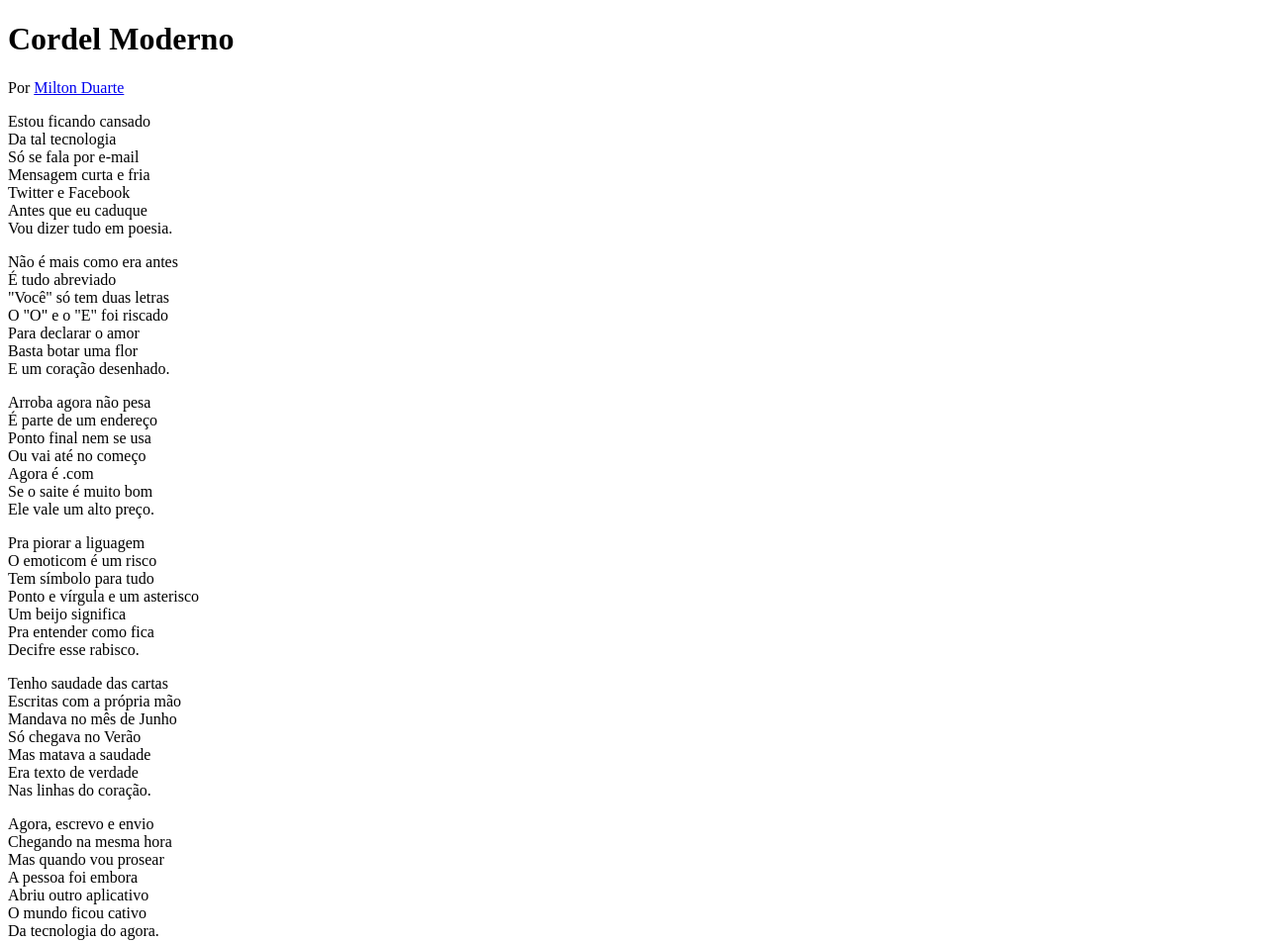
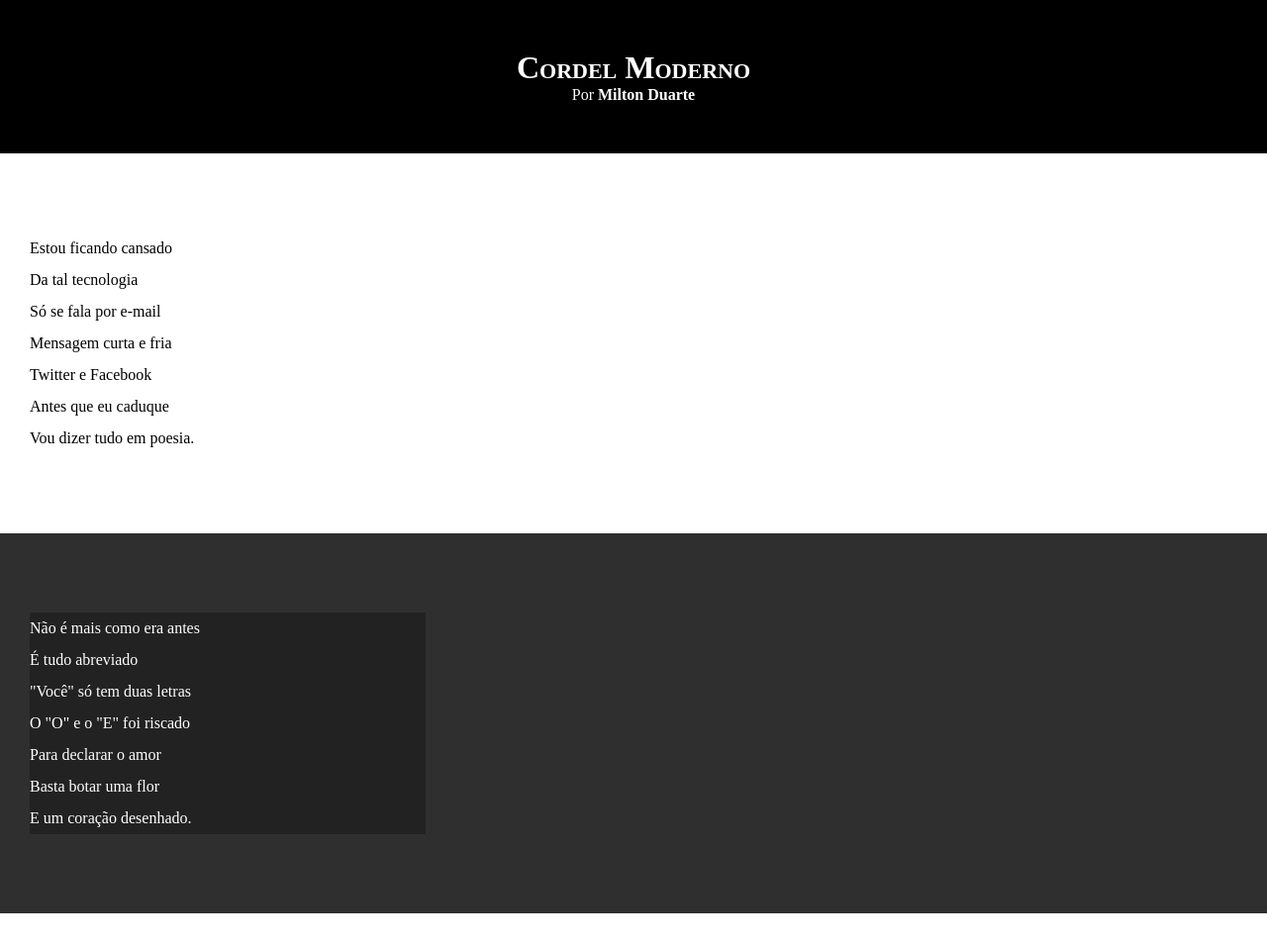
Before and after one commit to victor-appel/html-css, a plain HTML site: page desafios/desafio012/index.html in a window 1280 px wide. Shown: the top 953 px of the page at 99% size. Drawn offline with Linux system fonts and the light colour scheme.

Commit message:
atualizei os estilos

```diff
--- a/desafios/desafio012/estilo/style.css
+++ b/desafios/desafio012/estilo/style.css
@@ -1 +1,65 @@
 @charset "UTF-8";
+
+* {
+    margin: 0px;
+    padding: 0px;
+}
+
+html, body {
+    min-height: 100vh;
+    background-color: darkgray;
+}
+
+header {
+    background-color: black;
+    color: white;
+    text-align: center;
+}
+
+header > h1 {
+    padding-top: 50px;
+    font-variant: small-caps;
+}
+
+header > p {
+    padding-bottom: 50px;
+}
+
+header a, footer a{
+    color: white;
+    text-decoration: none;
+    font-weight: bolder;
+}
+
+header a:hover, footer a:hover{
+    text-decoration: underline;
+}
+
+section {
+    padding-top: 10vh;
+    padding-bottom: 10vh;
+    line-height: 2em;
+    padding-left: 30px;
+}
+
+section.normal {
+    background-color: white;
+    color: black;
+}
+
+section.imagem {
+    background-color: rgb(47, 47, 47);
+    color: white;
+}
+
+section.imagem > p {
+    background-color: rgba(0, 0, 0, 0.278);
+    width: 400px;
+}
+
+footer {
+    background-color: black;
+    color: white;
+    text-align: center;
+    padding: 10px;
+}
--- a/desafios/desafio012/index.html
+++ b/desafios/desafio012/index.html
@@ -12,7 +12,7 @@
         <p>Por <a href="https://www.recantodasletras.com.br/poesias/3186743" target="_blank">Milton Duarte</a></p>
     </header>
 
-    <section>
+    <section class="normal">
         <p>
             Estou ficando cansado <br>
             Da tal tecnologia <br>
@@ -24,7 +24,7 @@
         </p>
     </section>
 
-    <section>
+    <section class="imagem">
         <p>
             Não é mais como era antes <br>
             É tudo abreviado <br>
@@ -36,7 +36,7 @@
         </p>
     </section>
 
-    <section>
+    <section class="normal">
         <p>
             Arroba agora não pesa <br>
             É parte de um endereço <br>
@@ -58,7 +58,7 @@
         </p>
     </section>
 
-    <section>
+    <section class="imagem">
         <p>
             Tenho saudade das cartas <br>
             Escritas com a própria mão <br>
@@ -70,7 +70,7 @@
         </p>
     </section>
 
-    <section>
+    <section class="normal">
         <p>
             Agora, escrevo e envio <br>
             Chegando na mesma hora <br>
```
